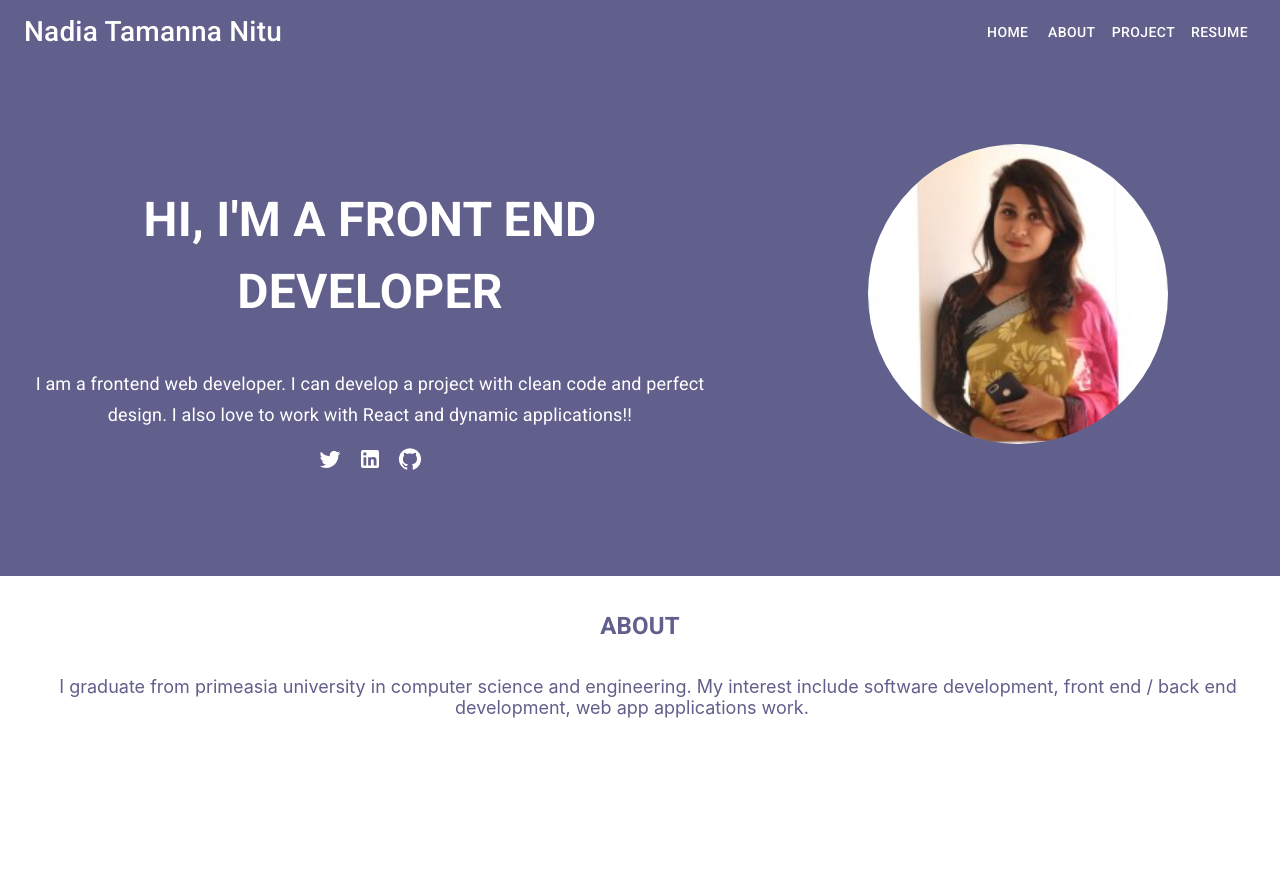
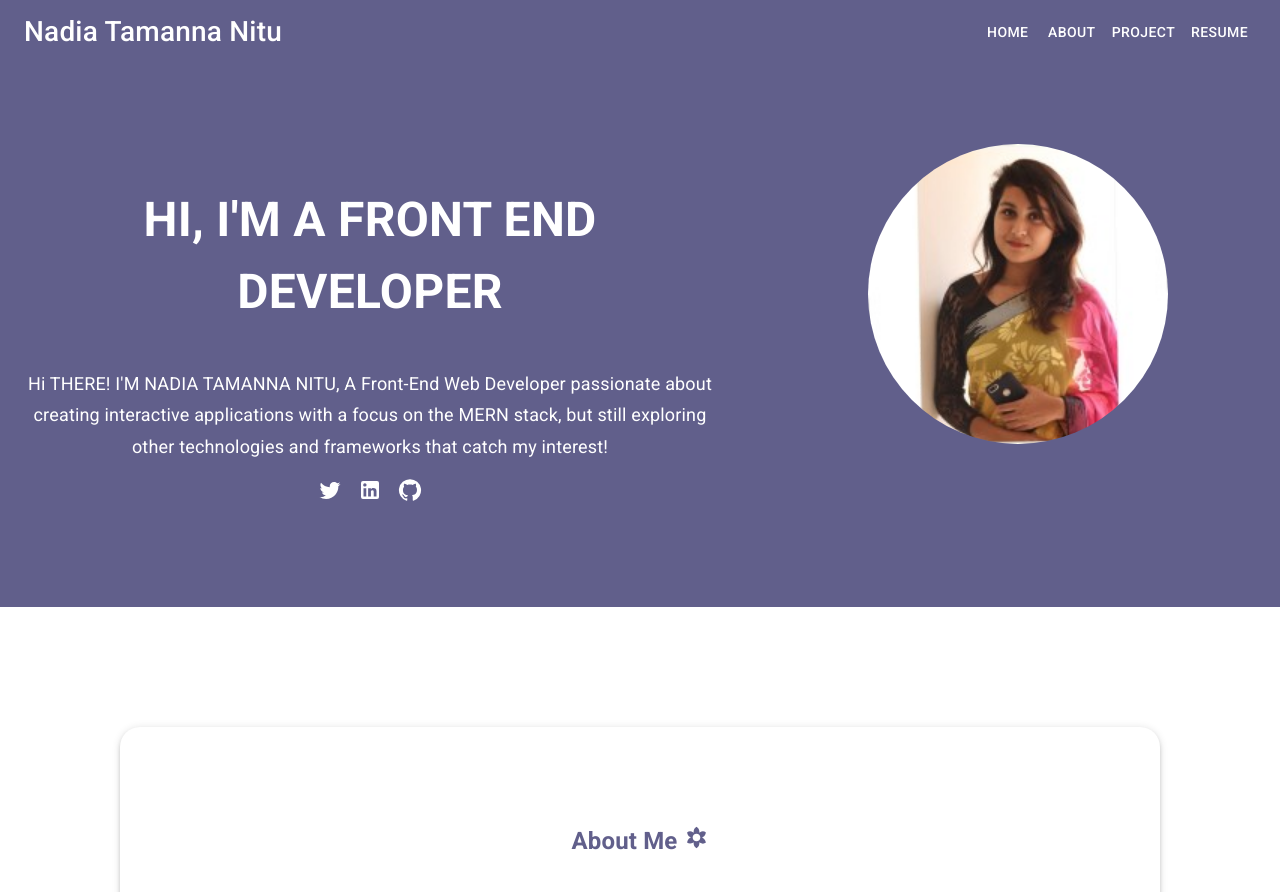
Before and after one commit to nadianewaz/Portfolio, a React (Create React App) app: page / in a window 1280 px wide. Shown: the top 892 px of the page. Before the commit the page ends 800 px from the top, so only its background shows below. Built offline with nearby package versions, Linux system fonts and the light colour scheme.

Commit message:
about sec complete

```diff
--- a/src/Component/HomePage/About/About.jsx
+++ b/src/Component/HomePage/About/About.jsx
@@ -1,20 +1,32 @@
 import { Box, Typography } from '@mui/material';
 import React from 'react';
+import Paper from '@mui/material/Paper';
+import FilterVintageIcon from '@mui/icons-material/FilterVintage';
 
 
 const About = () => {
     return (
         <>
+        <Paper elevation={3} sx={{ m: 15, p: 8, borderRadius: 5}}>
+        <Box>
+        <Typography sx={{textTransform: 'capitalize', color: '#615F8B', m: 4}}>
+        <h2>about me
+            <FilterVintageIcon sx={{pl: 1, fontSize: 23}}></FilterVintageIcon>
+        </h2>
+        </Typography>
 
-        <Box sx={{my: 4}}>
-        <Typography sx={{textTransform: 'uppercase', color: '#615F8B', m: 4}}>
-        <h2>about </h2>
-        </Typography>
-        <Typography variant="subtitle5" sx={{fontSize: '18px', color:'#615F8B', px: 2}}>
-            I graduate from primeasia university in computer science and engineering. My interest include software development, front end / back end development, web app applications work.
+        <Typography variant="subtitle5" sx={{fontSize: '18px', color:'#615F8B', px: 2, }}>
+            I graduated from Primeasia University in Computer Science and Engineering. My interests include software development, front end / back end development, web app applications work with a focus on the MERN stack. Now, I am exploring other technologies and frameworks.
 
            </Typography>
+
            </Box>
+           </Paper>
+
+
+
+
+
 
 
         </>
--- a/src/Component/HomePage/Banner/Banner.jsx
+++ b/src/Component/HomePage/Banner/Banner.jsx
@@ -20,7 +20,7 @@ const Banner = () => {
               <br /> developer</h2>
            </Typography>
            <Typography variant="subtitle1" sx={{fontSize: '18px', color:'#fff', px: 2}}>
-            I am a frontend web developer. I can develop a project with clean code and perfect design. I also love to work with React and dynamic applications!!
+           Hi THERE! I'M NADIA TAMANNA NITU, A Front-End Web Developer passionate about creating interactive applications with a focus on the MERN stack, but still exploring other technologies and frameworks that catch my interest!
 
            </Typography>
             <Typography variant="subtitle1" sx={{color: '#fff', py: 2}}>
```
